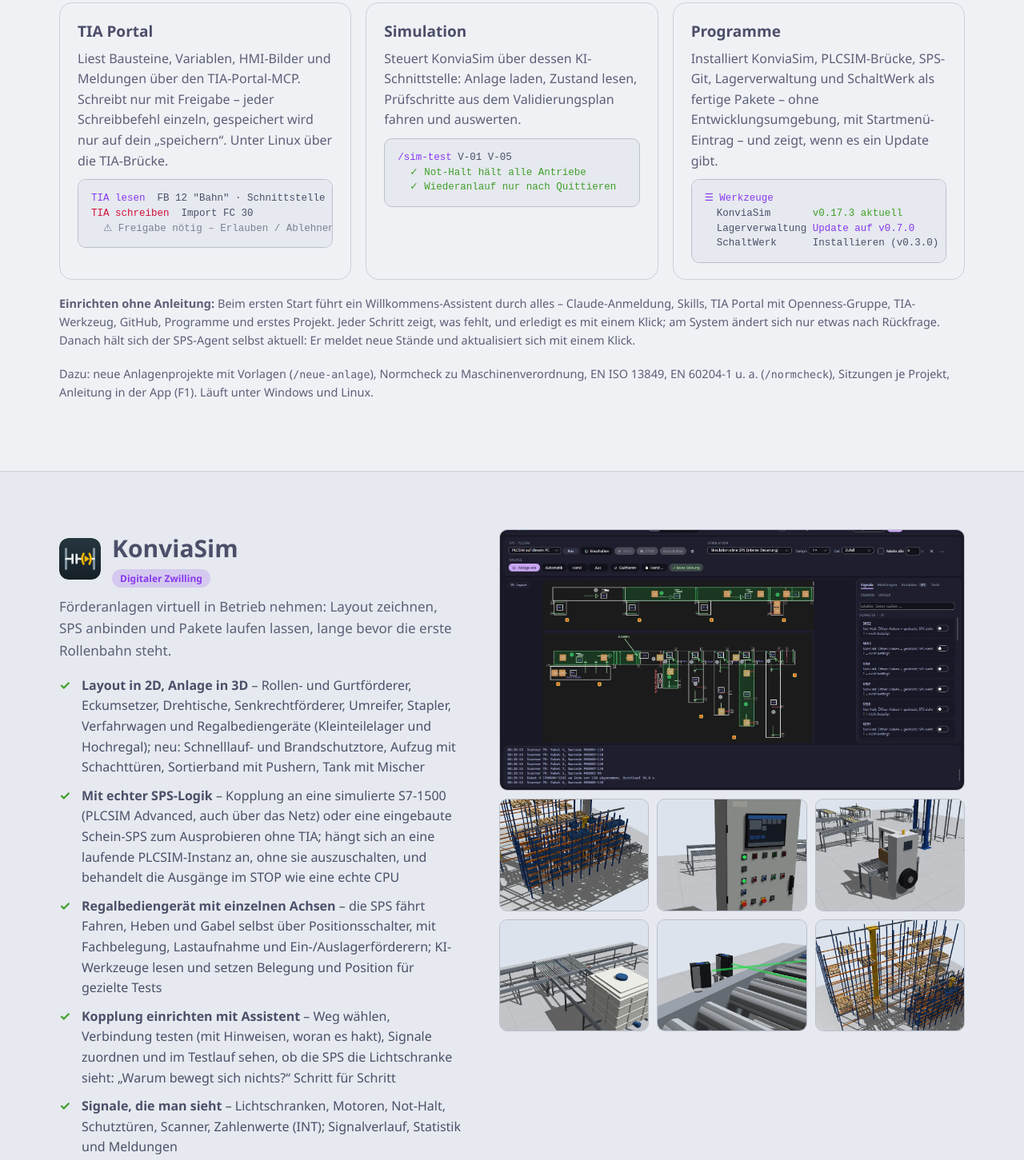
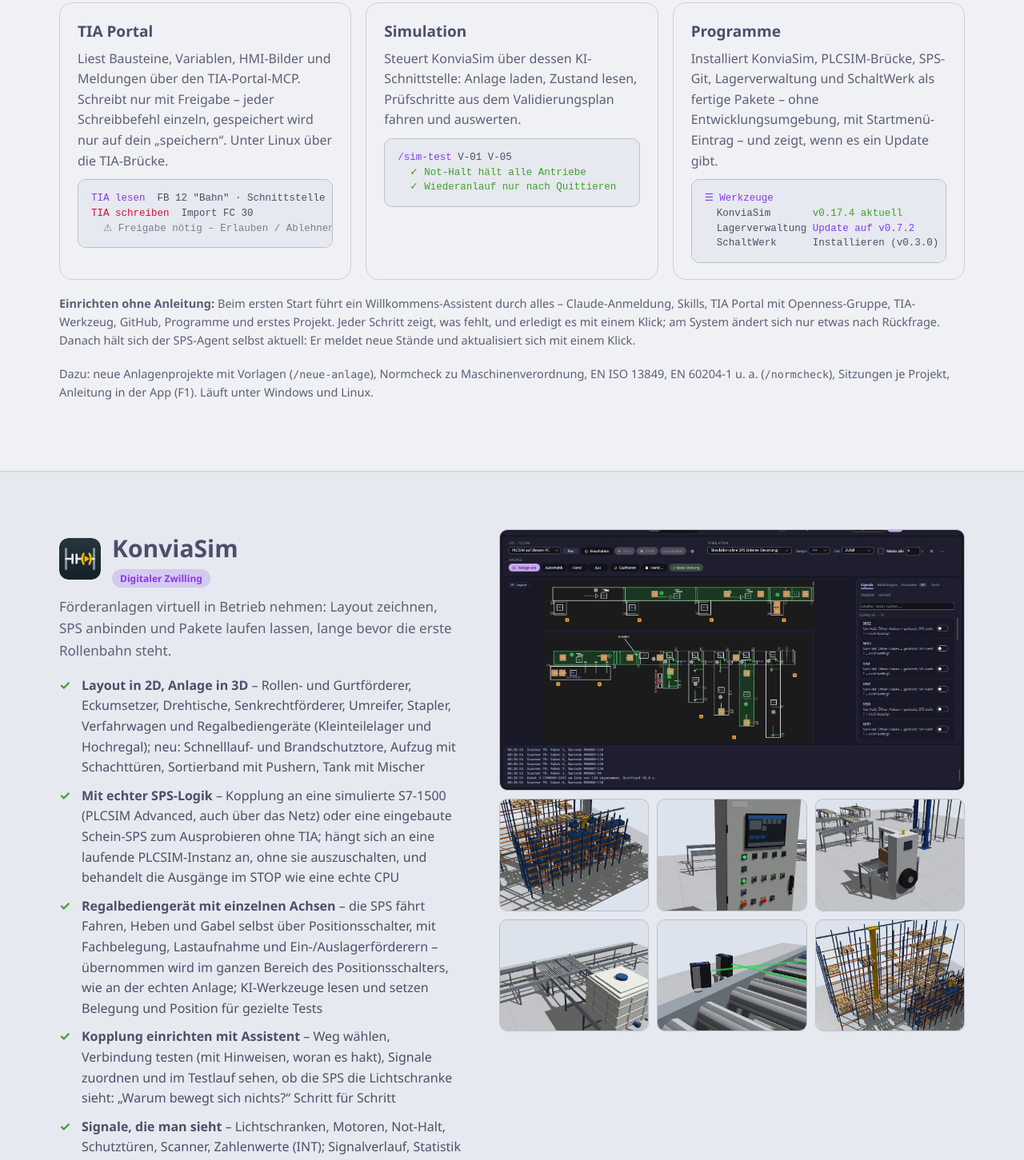
Before and after one commit to Taktloss/Taktloss.github.io, a plain HTML site: page index.html in a window 1280 px wide. Shown: the part 1084-2535 px from the top of the page at 80% size. Drawn offline with Linux system fonts and the light colour scheme.

Commit message:
KonviaSim 0.17.4 (Uebernahme im ganzen Schalterbereich), Lagerverwaltung 0.7.2 (Position unbekannt, haengender Auftrag)
Co-Authored-By: Claude Opus 5.5 <noreply@anthropic.com>
Claude-Session: https://claude.ai/code/session_01Uj6L9LKjUfaiV3SbHQtUw9

```diff
--- a/index.html
+++ b/index.html
@@ -255,8 +255,8 @@ dialog.lightbox p { color:#cdd6f4; text-align:center; margin:10px 0 0; font-size
         <h3>Programme</h3>
         <p>Installiert KonviaSim, PLCSIM-Brücke, SPS-Git, Lagerverwaltung und SchaltWerk als fertige Pakete – ohne Entwicklungsumgebung, mit Startmenü-Eintrag – und zeigt, wenn es ein Update gibt.</p>
         <pre class="term"><span class="k">☰ Werkzeuge</span>
-  KonviaSim       <span class="s">v0.17.3 aktuell</span>
-  Lagerverwaltung <span class="k">Update auf v0.7.0</span>
+  KonviaSim       <span class="s">v0.17.4 aktuell</span>
+  Lagerverwaltung <span class="k">Update auf v0.7.2</span>
   SchaltWerk      Installieren (v0.3.0)</pre>
       </div>
     </div>
@@ -276,7 +276,7 @@ dialog.lightbox p { color:#cdd6f4; text-align:center; margin:10px 0 0; font-size
       <ul class="checks">
         <li><b>Layout in 2D, Anlage in 3D</b> – Rollen- und Gurtförderer, Eckumsetzer, Drehtische, Senkrechtförderer, Umreifer, Stapler, Verfahrwagen und Regalbediengeräte (Kleinteilelager und Hochregal); neu: Schnelllauf- und Brandschutztore, Aufzug mit Schachttüren, Sortierband mit Pushern, Tank mit Mischer</li>
         <li><b>Mit echter SPS-Logik</b> – Kopplung an eine simulierte S7-1500 (PLCSIM Advanced, auch über das Netz) oder eine eingebaute Schein-SPS zum Ausprobieren ohne TIA; hängt sich an eine laufende PLCSIM-Instanz an, ohne sie auszuschalten, und behandelt die Ausgänge im STOP wie eine echte CPU</li>
-        <li><b>Regalbediengerät mit einzelnen Achsen</b> – die SPS fährt Fahren, Heben und Gabel selbst über Positionsschalter, mit Fachbelegung, Lastaufnahme und Ein-/Auslagerförderern; KI-Werkzeuge lesen und setzen Belegung und Position für gezielte Tests</li>
+        <li><b>Regalbediengerät mit einzelnen Achsen</b> – die SPS fährt Fahren, Heben und Gabel selbst über Positionsschalter, mit Fachbelegung, Lastaufnahme und Ein-/Auslagerförderern – übernommen wird im ganzen Bereich des Positionsschalters, wie an der echten Anlage; KI-Werkzeuge lesen und setzen Belegung und Position für gezielte Tests</li>
         <li><b>Kopplung einrichten mit Assistent</b> – Weg wählen, Verbindung testen (mit Hinweisen, woran es hakt), Signale zuordnen und im Testlauf sehen, ob die SPS die Lichtschranke sieht: „Warum bewegt sich nichts?“ Schritt für Schritt</li>
         <li><b>Signale, die man sieht</b> – Lichtschranken, Motoren, Not-Halt, Schutztüren, Scanner, Zahlenwerte (INT); Signalverlauf, Statistik und Meldungen</li>
         <li><b>Layout aus Bild</b> – Skizze oder Foto eines Hallenplans laden, die KI zeichnet daraus Förderer und Kurven (auch über Claude Code, ohne eigenen API-Schlüssel)</li>
@@ -334,7 +334,8 @@ dialog.lightbox p { color:#cdd6f4; text-align:center; margin:10px 0 0; font-size
             <li><b>Absturzsicher</b> – ein Wächter startet nach Absturz oder Hänger neu und setzt offene Aufträge sicher fort, ohne einen Fahrauftrag doppelt zu schicken; automatische Sicherungen</li>
             <li>Lageransicht mit zuschaltbaren Infos: Menge, Alter, Quelle und Ziel offener Aufträge, Füllgrad, Auftragsliste, RBG live</li>
             <li>Kopplung per OPC UA oder TCP-Telegramm, mit Lebenszeichen und Wiederverbinden; Telegramm-Verlauf je Gasse für die Fehlersuche an der SPS</li>
-            <li><b>SPS-Neustart erkennen</b> – meldet die SPS „Anlauf“ mitten im Auftrag, wird er als Fehler gebucht und die Fächer als unklar markiert; Störung quittieren aus der Lagerverwaltung, gestartet wird an der Anlage</li>
+            <li><b>SPS-Neustart erkennen</b> – meldet die SPS „Anlauf“ mitten im Auftrag, wird er als Fehler gebucht und die Fächer als unklar markiert; Störung quittieren aus der Lagerverwaltung, gestartet wird an der Anlage; Position „unbekannt“, solange die SPS nach dem Anlauf ihre Referenzfahrt macht</li>
+            <li><b>Hängenden Auftrag erkennen</b> – meldet die SPS „in Arbeit“ ohne laufenden Auftrag (z. B. nach erzwungenem Abbruch), nennt die Lagerverwaltung Auftragsnummer und Abhilfe statt nur „RBG nicht bereit“</li>
             <li><b>KI-Schnittstelle</b> – eine KI liest Zustand, Aufträge und Telegramme; bedienen darf sie nur nach ausdrücklicher Freigabe, jede Aktion steht im Protokoll</li>
             <li>Eingebautes Test-RBG zum Ausprobieren ohne Steuerung</li>
             <li>Einrichtungsassistent: Lager anlegen, Anbindung wählen, Verbindung testen, Probeauftrag</li>
```
